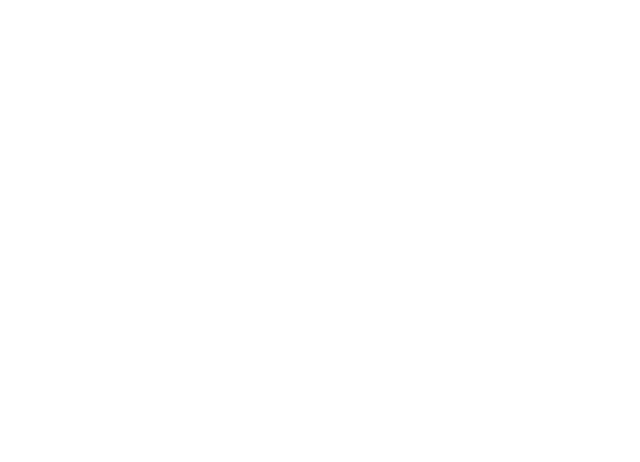
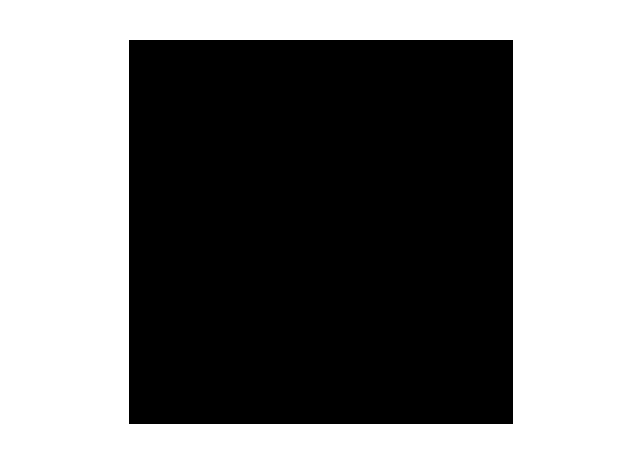
Before and after one commit to hamiltonlumati/calculator, a React (Vite) app: page / in a window 1280 px wide. Shown: the top 462 px of the page, without its empty margins (319-959 px from the left). Built offline with nearby package versions, Linux system fonts and the light colour scheme.

Commit message:
Main card placement and centering

```diff
--- a/index.html
+++ b/index.html
@@ -5,11 +5,11 @@
     <meta name="viewport" content="width=device-width, initial-scale=1.0" />
     <title>Hamilton Lumati - Calculator</title>
     <link rel="preconnect" href="https://fonts.googleapis.com">
-  <link rel="preconnect" href="https://fonts.gstatic.com" crossorigin>
-  <link href="https://fonts.googleapis.com/css2?family=Inter:wght@100..900&display=swap" rel="stylesheet">
+    <link rel="preconnect" href="https://fonts.gstatic.com" crossorigin>
+    <link href="https://fonts.googleapis.com/css2?family=Inter:wght@100..900&display=swap" rel="stylesheet">
   </head>
   <body>
-    <div id="root"></div>
+    <div id="root" class="grid justify-center p-10"></div>
     <script type="module" src="/src/main.tsx"></script>
   </body>
 </html>
--- a/src/layout/screen.tsx
+++ b/src/layout/screen.tsx
@@ -3,7 +3,7 @@ import Display from "../components/display";
 
 function Screen(){
     return(
-        <div>
+        <div className="w-96 h-96 bg-black">
             <Display />
             <Keys />
         </div>
--- a/tailwind.config.js
+++ b/tailwind.config.js
@@ -3,6 +3,10 @@ export default {
   content: [
     "./index.html",
     "./src/main.tsx",
+    "./src/components/display.tsx",
+    "./src/components/keys.tsx",
+    "./src/layout/screen.tsx"
+
   ],
   theme: {
     extend: {},
```
